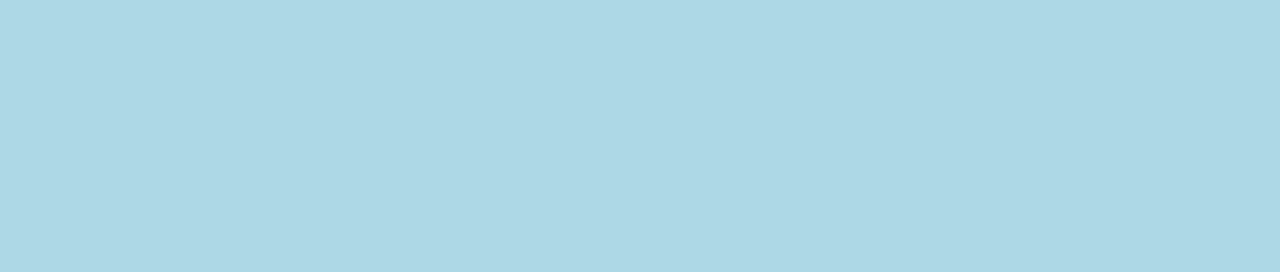
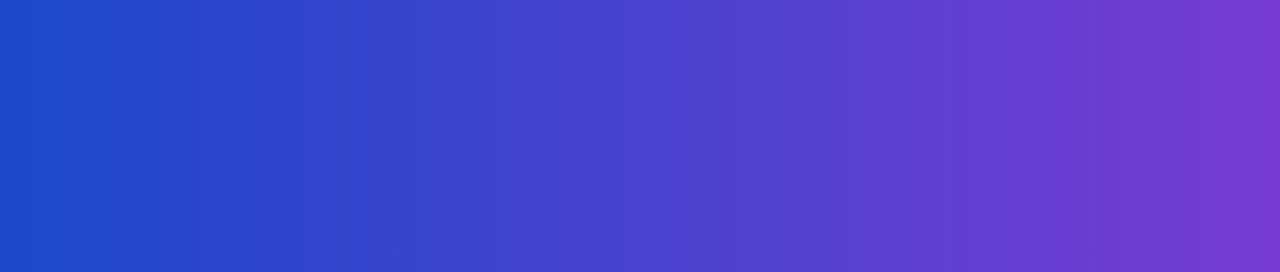
Before and after one commit to Alan-Abdul-Kalaam-25/Sigma-Web-Dev-Course-Exercises, a plain HTML site: page EX-12/index.html in a window 1280 px wide. Shown: the top 272 px of the page. Drawn offline with Linux system fonts and the light colour scheme.

Commit message:
added background-image into ex-12

```diff
--- a/EX-12/style.css
+++ b/EX-12/style.css
@@ -10,7 +10,8 @@
 .container {
   height: 100vh;
   width: 100vw;
-  background-color: lightblue;
+  /* background-color: lightblue; */
+  background-image: linear-gradient(90deg, rgb(28, 72, 202), rgb(118, 60, 210));
   display: flex;
   justify-content: center;
   align-items: center;
```
